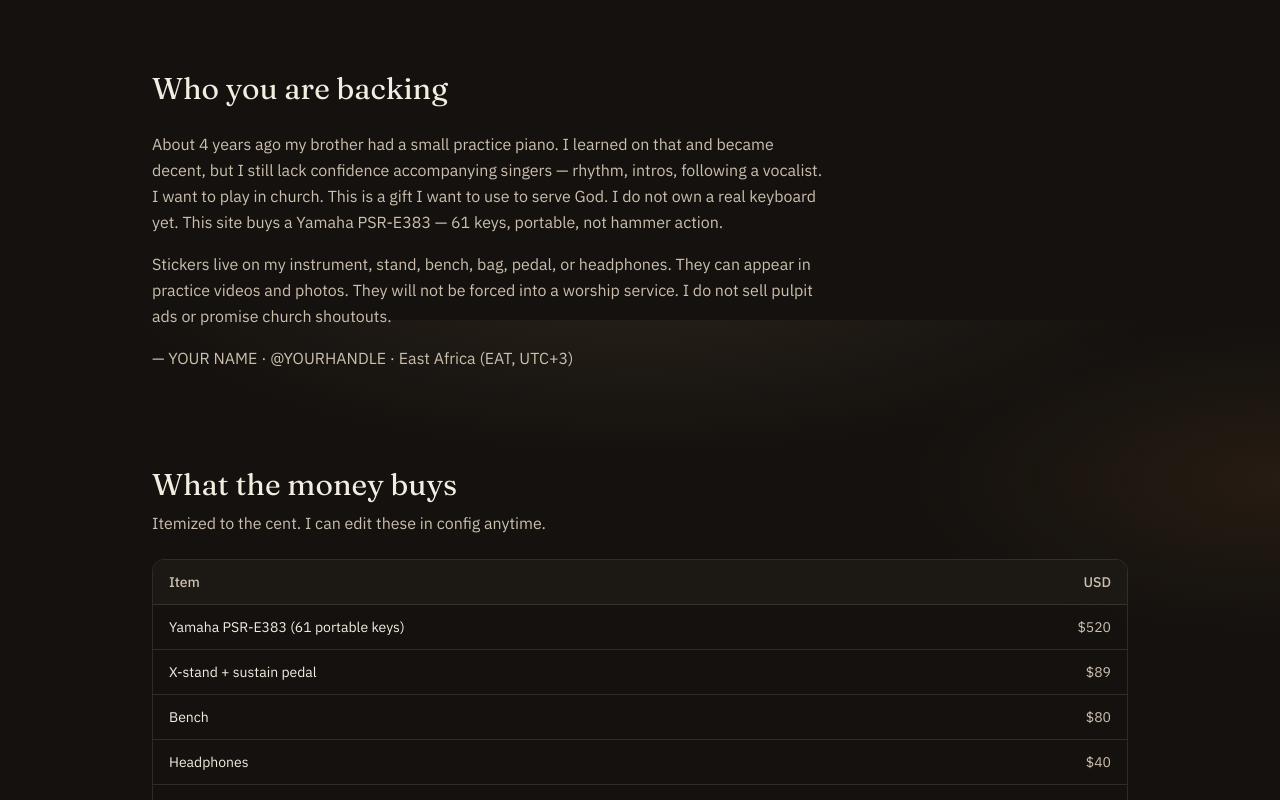
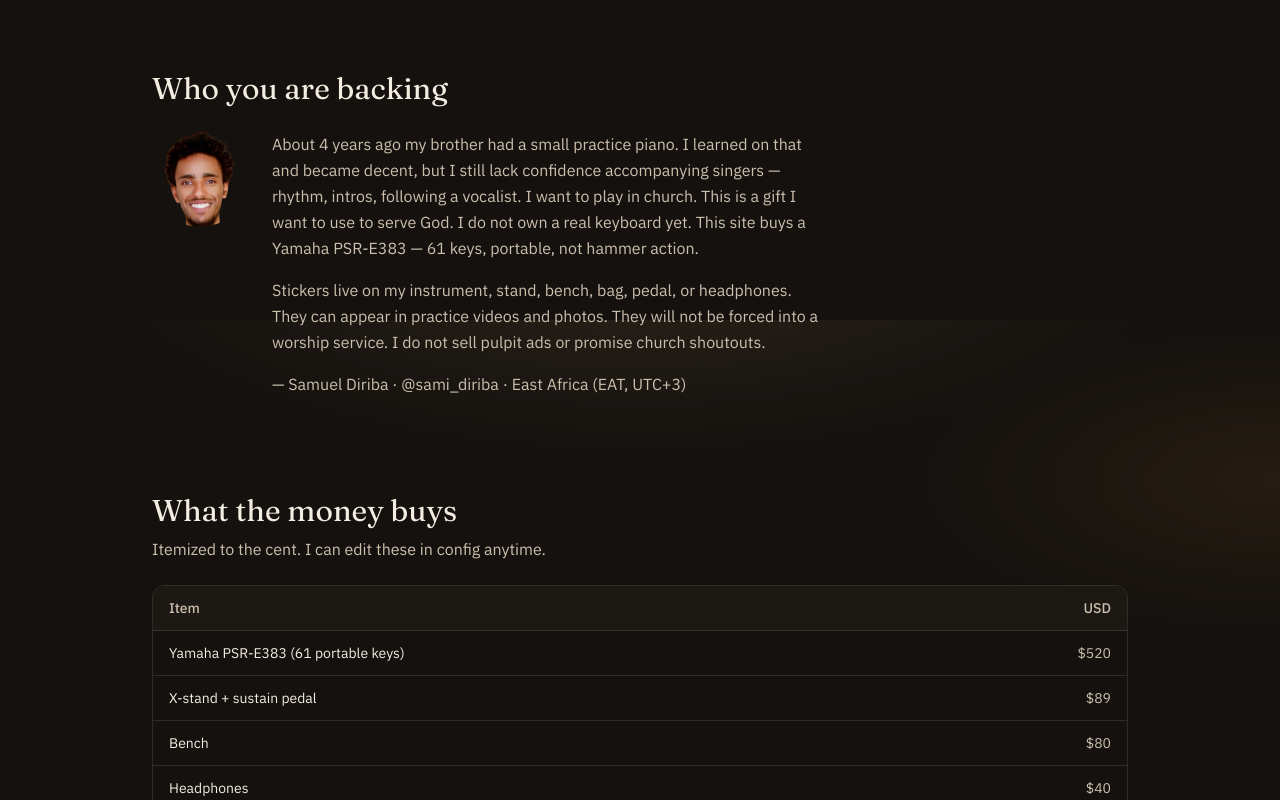
Before and after one commit to Samuel-5485/brandmypiano, a Next.js app: page / in a window 1280 px wide. Shown: the part 3680-4480 px from the top of the page. Built offline with nearby package versions, Linux system fonts and the light colour scheme; no server answers.

Commit message:
My site identity updated

```diff
--- a/src/components/AuctionApp.tsx
+++ b/src/components/AuctionApp.tsx
@@ -193,13 +193,23 @@
 
         <section className="mx-auto max-w-5xl px-4 py-12 sm:px-6">
           <h2 className="font-display text-3xl text-cream">Who you are backing</h2>
-          <div className="mt-6 max-w-2xl space-y-4 text-base leading-relaxed text-dim">
-            {CONFIG.story.split("\n\n").map((para) => (
-              <p key={para.slice(0, 24)}>{para}</p>
-            ))}
-            <p>
-              — {CONFIG.name} · {CONFIG.handle} · {CONFIG.timezoneNote}
-            </p>
+          <div className="mt-6 flex max-w-2xl flex-col gap-6 sm:flex-row sm:items-start">
+            {/* eslint-disable-next-line @next/next/no-img-element */}
+            <img
+              src={CONFIG.photo}
+              alt={CONFIG.name}
+              width={96}
+              height={96}
+              className="h-24 w-24 shrink-0 rounded-full object-cover"
+            />
+            <div className="space-y-4 text-base leading-relaxed text-dim">
+              {CONFIG.story.split("\n\n").map((para) => (
+                <p key={para.slice(0, 24)}>{para}</p>
+              ))}
+              <p>
+                — {CONFIG.name} · {CONFIG.handle} · {CONFIG.location}
+              </p>
+            </div>
           </div>
         </section>
 
@@ -259,7 +269,7 @@
             >
               {CONFIG.handle}
             </a>{" "}
-            · {CONFIG.timezoneNote}
+            · {CONFIG.location}
           </p>
           <p className="mt-3 text-sm text-dim">
             Not affiliated with Yamaha. No ROI, impression, or church-mention
--- a/src/config.ts
+++ b/src/config.ts
@@ -11,9 +11,11 @@
 };
 
 export const CONFIG = {
-  name: "YOUR NAME",
-  handle: "@YOURHANDLE",
-  xProfile: "https://x.com/YOURHANDLE",
+  name: "Samuel Diriba",
+  handle: "@sami_diriba",
+  xProfile: "https://x.com/sami_diriba",
+  photo: "/samuel.jpg",
+  location: "East Africa (EAT, UTC+3)",
   paymentLink: "",
   goal: 1000,
   /** ISO string. Auction ends at this moment. Edit before launch. */
@@ -21,7 +23,6 @@
   minRaise: 5,
   depositPct: 0.2,
   minDeposit: 5,
-  timezoneNote: "East Africa (EAT, UTC+3)",
   siteName: "Brand My Piano",
   domainText: "Brand My Piano",
   headline: "Your brand, on my piano.",
```
Also changed, not shown: public/samuel.jpg (added).
